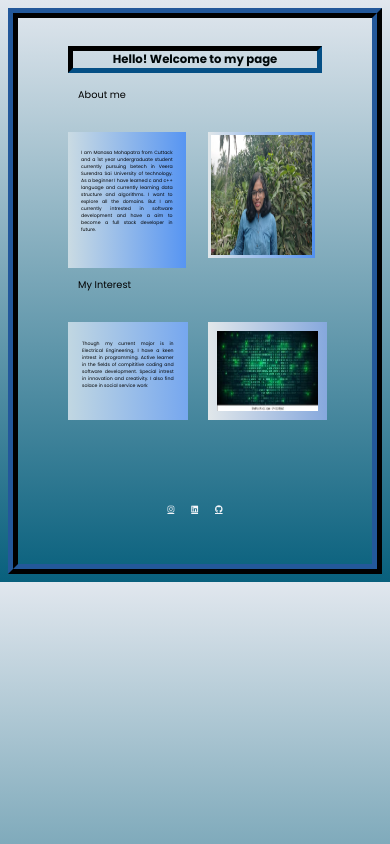
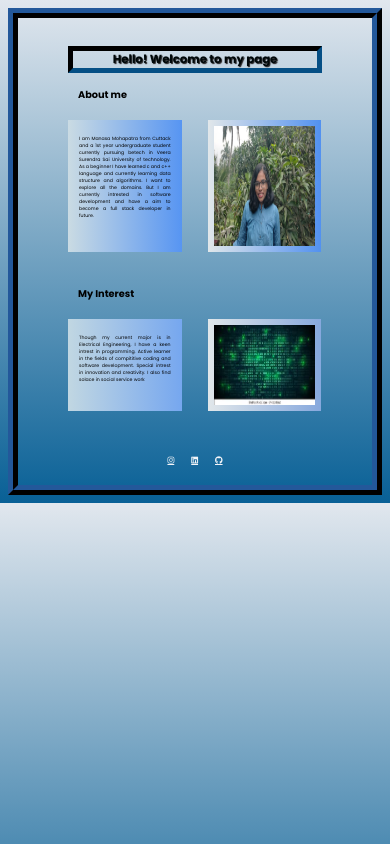
Before and after one commit to Manasamohapatra1/Manasamohapatra1.github.io, a plain HTML site: page index.html in a window 390 px wide. Drawn offline with Linux system fonts and the light colour scheme.

Commit message:
responsive edit

```diff
--- a/css/style.css
+++ b/css/style.css
@@ -1,38 +1,38 @@
 
 body {
-  background:linear-gradient(to bottom, #e1e7ee,rgb(8, 96, 125));
+  background:linear-gradient(to bottom, #e1e7ee,rgb(8, 96, 150));
   border: 10px ridge rgb(16, 40, 70);
   padding-top: 20px;
   padding-right: 50px;
-  padding-bottom: 50px;
+  padding-bottom: 20px;
   padding-left: 50px;
   /* height:1200px; */
-
-
-
 }
 
 h1 {
   border: 5px inset #021d31;
   color: rgb(0, 8, 10);
   text-align: center;
+  text-shadow :1px 1px 1px #201D1D;
   font-size: 3.8vw;
   font-family: "Poppins";
 }
 
-.p1{font-size:3vw;
-    padding-left: 20px;
-    margin-bottom: 5px;
+.p1{
+    font-size:3vw;
+    /*padding-left: 20px;*/
+    margin-bottom: 0px;
     /* float: left; */
    }
-.p2{font-size:3vw;
-    padding-left: 20px;
-    margin-bottom: 5px;
+.p2{
+    font-size:3vw;
+    /*padding-left: 20px;*/
+    margin-bottom: 0px;
     clear: both;
     }
 
 p {
-  padding:10px;
+  padding:auto;
   text-align:justify;
   color:black;
   font-family: 'Poppins', sans-serif;
@@ -44,7 +44,6 @@ p {
   height:300px;
   width: 40%;
   margin-left: 55%;
-  margin-top:20px;
   margin-bottom:20px;
   background:linear-gradient(to bottom, #052565, #67b1dc,#03437b); ;
 
@@ -55,7 +54,7 @@ p {
   padding: 10px;
   /* margin:auto; */
   margin-left: 55%;
-  margin-top:20px;
+  margin-top:0px;
   margin-bottom:20px;
   overflow: hidden;
   background-color: #6dadde;
@@ -65,7 +64,7 @@ p {
 
 .div1{
   float: left;
-  margin-top: 20px;
+  /*margin-top: 5px;*/
   margin-bottom:20px;
   background:linear-gradient(to right,rgb(182, 221, 237),#ed9cde) ;
   font-size: 1.1vw;
@@ -85,7 +84,7 @@ p {
 .div2{
 
   float: left;
-  margin-top: 20px;
+  margin-top: 0px;
   margin-bottom: 20px;
   /* margin-right: auto; */
   /* margin-left: auto; */
@@ -120,12 +119,18 @@ p {
 
 }
 @media screen and (max-width: 600px) {
-  .p1{font-size:2.5vw;
+  .p1{
+    font-size:2.5vw;
     padding-left: 10px;
-    margin-bottom: 2px;}
-    .p2{font-size:2.5vw;
+    margin-bottom: 0px;
+    padding-bottom:0px;
+  }
+  .p2{
+    font-size:2.5vw;
     padding-left: 10px;
-      margin-bottom: 2px;
+    margin-top: 30px;
+    margin-bottom: 0px;
+    padding-bottom:0px;
     clear: both;
   }
   p {
@@ -145,34 +150,36 @@ p {
   }
   .div1{
     float: left;
-    margin-top: 5px;
+    margin-top: 0px;
     margin-bottom:5px;
     font-size: 1.2vw;
     color:black;
     background:linear-gradient(to right,#cadbe3,#5795f2) ;
     font-family: 'Poppins', sans-serif;
-    padding: 8px;
+    padding: 6px;
     /* padding-right: 30px; */
     /* padding-bottom: 10px; */
     /* padding-left: 20px; */
     /* width: 300px; */
     height: 120px;
     width: 40%;
+    overflow: hidden;
     clear: both;}
 
     .image1{
-      padding: 3px;
+      padding: 6px;
       height:120px;
       width: 40%;
       margin-left: 55%;
-      margin-top:5px;
+      margin-top:0px;
       margin-bottom:5px;
+      overflow: hidden;
       background:linear-gradient(to right,#e1e7ea,#5291f0) ; }
 
       .div2{
 
         float: left;
-        margin-top: 5px;
+        margin-top: 0px;
         margin-bottom: 5px;
         /* margin-right: auto; */
         /* margin-left: auto; */
@@ -180,7 +187,7 @@ p {
         font-size: 1.2vw;
         color:black;
         font-family: 'Poppins', sans-serif;
-        padding: 9px;
+        padding: 6px;
         /* padding-right: 10px; */
         /* padding-bottom: 10px; */
         /* padding-left: 20px; */
@@ -193,10 +200,10 @@ p {
       .image2{
         width:40%;
         height: 80px;
-        padding: 9px;
+        padding: 6px;
         /* margin:auto; */
         margin-left: 55%;
-        margin-top:5px;
+        margin-top:0px;
         margin-bottom:5px;
         overflow: hidden;
         background:linear-gradient(to right,#e1e7ea,#86a8dd) ;
@@ -208,7 +215,9 @@ p {
         font-size: 2vw;
         padding-top:5px;
         word-spacing: 15px;
-        margin-top:80px; }
+        margin-top:40px;
+        margin-bottom:0px;
+      }
 
 
 }
--- a/index.html
+++ b/index.html
@@ -2,10 +2,10 @@
 <html>
     <head>
         <meta charset="utf-8">
-        <!-- <meta http-equiv="X-UA-Compatible" content="IE=edge"> -->
+        <meta http-equiv="X-UA-Compatible" content="IE=edge">
 
         <title>
-        ENIGMA2023
+            ENIGMA2023
         </title>
         <meta name="viewport" content="width=device-width, initial-scale=1.0">
         <link rel="stylesheet" type="text/css" href="css/style.css">
@@ -17,7 +17,7 @@
 
     <body >
         <h1> Hello! Welcome to my page</h1>
-        <p class="p1">About me</p></br>
+        <p class="p1"><b>About me</b></p></br>
         <div class="div1">
             <p max-width="100%" max-height="100%">
                 I am Manasa Mohapatra from Cuttack and a 1st year undergraduate student currently pursuing betech in Veera Surendra Sai University of technology.
@@ -30,7 +30,7 @@
         </div>
 
 
-        <p class="p2">My Interest</p></br>
+        <p class="p2"><b>My Interest</b></p></br>
 
         <div class="div2">
             <p max-width="100%" max-height="100%">
```
Also changed, not shown: 1 other file. Lines whose indentation alone changed are shown as unchanged.
